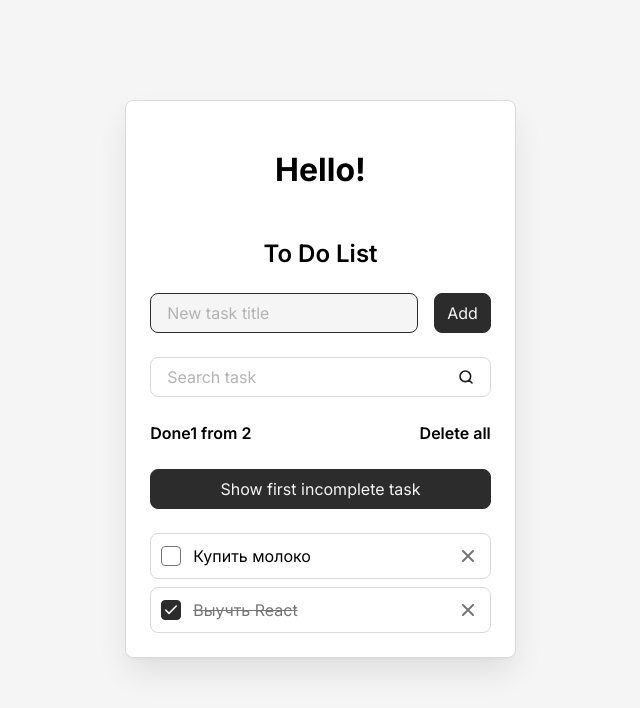
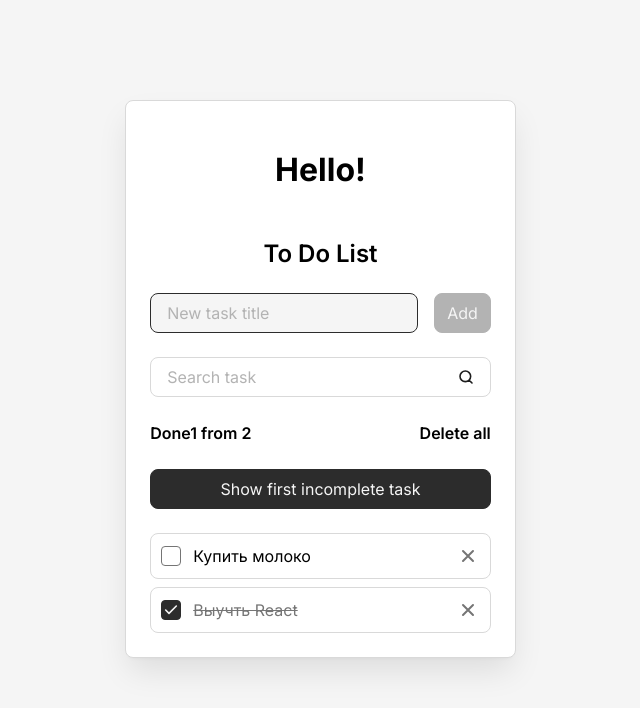
Before and after one commit to arsen-kazaryan/react-todo-app, a React (Vite) app: page / in a window 1280 px wide. Shown: the top 708 px of the page, without its empty margins (312-952 px from the left). Built offline with nearby package versions, Linux system fonts and the light colour scheme.

Commit message:
add field__error

```diff
--- a/src/components/AddTaskForm.jsx
+++ b/src/components/AddTaskForm.jsx
@@ -1,6 +1,6 @@
 import Field from "./Field"
 import Button from "./Button"
-import { useContext } from "react"
+import { useContext, useState } from "react"
 import { TasksContext } from "../context/TasksContext"
 
 const AddTaskForm = () => {
@@ -12,10 +12,25 @@
   newTaskInputRef
 } = useContext(TasksContext)
 
+const [error,setError] = useState('')
+
+const clearNewTaskTitle = newTaskTitle.trim()
+const isNewTaskTitleEmpty = clearNewTaskTitle.length === 0
+
   const onSubmit = (event)=> {
     event.preventDefault()
-    addTask()
+
+    if(!isNewTaskTitleEmpty){
+      addTask(clearNewTaskTitle)
+    }
   }
+  const onInput = (event) => {
+    const  {value} = event.target
+    const clearValue = value.trim()
+    const hasOnlySpaces = value.length > 0 && clearValue.length === 0
+    setNewTaskTitle(value)
+    setError(hasOnlySpaces ? 'The Task cannot empty' : '')
+    }
 
   return (
     <form className="todo__form" onSubmit={onSubmit}>
@@ -23,11 +38,17 @@
         className='todo__field'
         label='New task title'
         id='new-task'
+        error={error}
         value={newTaskTitle}
-        onInput={(event) => setNewTaskTitle(event.target.value)}
+        onInput={onInput}
         ref={newTaskInputRef}
       />
-      <Button type='submit'>Add</Button>
+      <Button
+      type='submit'
+      isDisabled ={isNewTaskTitleEmpty}
+      >
+        Add
+      </Button>
     </form>
   )
 }
--- a/src/components/Button.jsx
+++ b/src/components/Button.jsx
@@ -3,6 +3,7 @@
     className = "",
     type = 'button',
     children,
+    isDisabled,
     onClick,
   } = props
 
@@ -10,6 +11,7 @@
     <button
       className={`button ${className}`}
       type={type}
+      disabled={isDisabled}
       onClick={onClick}
       >
         {children}
--- a/src/components/Field.jsx
+++ b/src/components/Field.jsx
@@ -7,6 +7,7 @@
     value,
     onInput,
     ref,
+    error,
   } = props
   return (
     <div className={`field ${className}`}>
@@ -17,7 +18,7 @@
       {label}
       </label>
       <input
-        className="field__input"
+        className={`field__input ${error ? 'is-invalid' : ''}`}
         id={id}
         placeholder=" "
         autoComplete="off"
@@ -26,6 +27,9 @@
         onInput={onInput}
         ref={ref}
       />
+      {error && (
+        <span className="field__error" title={error}>{error}</span>
+      )}
     </div>
   )
 }
--- a/src/hooks/useTasks.js
+++ b/src/hooks/useTasks.js
@@ -43,22 +43,19 @@
   }, [tasks])
 
 
-  const addTask = useCallback(() => {
+  const addTask = useCallback((title) => {
   {/*Добавляет задачи, но перед этим проверяет не пустая ли стока и дает уникальный id одним из способой  */ }
-    if (newTaskTitle.trim().length > 0) {
     const newTask = {
       id: crypto?.randomUUID() ?? Date.now().toString(),
-        title: newTaskTitle,
+      title,
       isDone: false
     }
-
     setTasks((prev) => [...prev, newTask])
     setNewTaskTitle('')
     setSearchQuery('')
     newTaskInputRef.current.focus()
     {/*Очищает поле после добавления задачи */ }
-    }
-  }, [newTaskTitle])
+  }, [])
   useEffect(() => {
     saveTasks(tasks)
   }, [tasks])
--- a/src/styles/components/button.css
+++ b/src/styles/components/button.css
@@ -8,7 +8,7 @@
   background-color: var(--color-dark-2);
   border: 1px solid var(--color-dark-2);
   border-radius: var(--border-radius);
-
+&:not(:disabled) {
   &:hover {
     color: var(--color-dark-2);
     background-color: transparent;
@@ -18,3 +18,9 @@
     scale: 1.05;
   }
 }
+&:disabled{
+  background-color: var(--color-gray-3);
+  border-color: var(--color-gray-3);
+  cursor: not-allowed;
+}
+}
--- a/src/styles/components/field.css
+++ b/src/styles/components/field.css
@@ -46,4 +46,19 @@
       background-repeat: no-repeat;
     }
   }
+  &.is-invalid{
+    border-color: red;
+
+  }
 }
+.field__error{
+  position: absolute;
+  top: 100%;
+  left: 0;
+  font-size: 12px;
+  color: red;
+  text-overflow: ellipsis;
+  overflow: hidden;
+  white-space: nowrap;
+  max-width: 100%;
+}
```
Also changed, not shown: 1 other file (tests, documents, lock files or other folders). Lines whose indentation alone changed are shown as unchanged.
